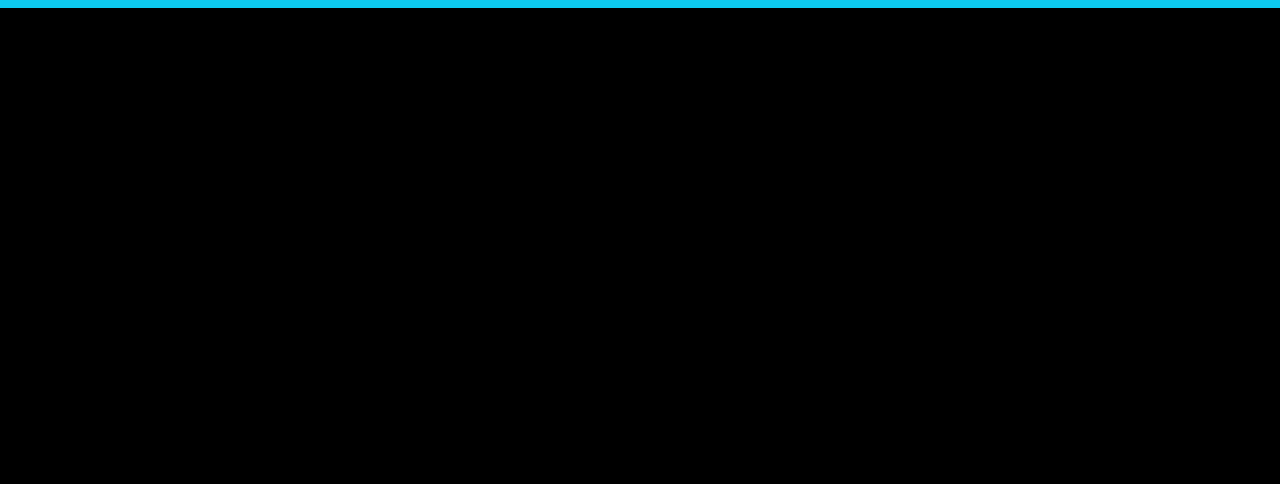
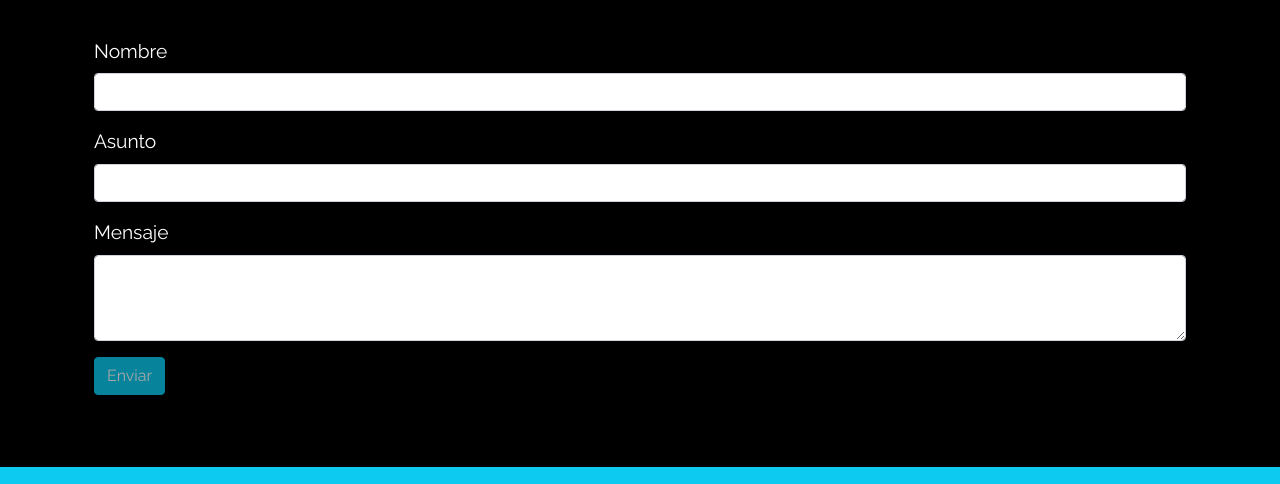
Before and after one commit to carolinaorellana/Pruebamodulo1, a plain HTML site: page index.html in a window 1280 px wide. Shown: the part 2308-2792 px from the top of the page. Before the commit the page ends 2316 px from the top, so only its background shows below. Drawn offline with nearby package versions, Linux system fonts and the light colour scheme.

Commit message:
-Sección formulario de contacto

```diff
--- a/assets/css/estilos.css
+++ b/assets/css/estilos.css
@@ -55,6 +55,12 @@ Body{
     border-top-color: #0dcaf0 !important;
 }
 
+/*Sección contacto*/
+.textform{
+    font-weight: 400;
+    font-size: 1.2rem;
+}
+
 /*Footer*/
 .backfoot{
     background-color: #0dcaf0;
--- a/assets/js/script.js
+++ b/assets/js/script.js
@@ -12,8 +12,15 @@ window.addEventListener('scroll', function(){
 })
 
 //tooltip (en cards e iconos de redes sociales)
-/*Bootstrap 5.1*/
+//Bootstrap 5.1
 var tooltipTriggerList = [].slice.call(document.querySelectorAll('[data-bs-toggle="tooltip"]'))
 var tooltipList = tooltipTriggerList.map(function (tooltipTriggerEl) {
     return new bootstrap.Tooltip(tooltipTriggerEl)
 })
+
+//Popover botón de contacto
+//Bootstrap 5.1
+var popoverTriggerList = [].slice.call(document.querySelectorAll('[data-bs-toggle="popover"]'))
+var popoverList = popoverTriggerList.map(function (popoverTriggerEl) {
+    return new bootstrap.Popover(popoverTriggerEl)
+})
--- a/index.html
+++ b/index.html
@@ -226,6 +226,33 @@
     </section>
 
     <!--Sección formulario de contacto-->
+    <section id="Contacto">
+        <div class="container my-5">
+            <h2 class="text-center titlesect pb-3">Contacto</h2>
+            <hr class="bg-info">
+            <div class="container py-4">
+                <!--Form bootstrap v5.1-->
+                <form>
+                    <div class="mb-3">
+                        <label for="validationCustom01" class="form-label textform">Nombre</label>
+                        <input type="text" class="form-control" id="validationCustom01">
+                    </div>
+                    <div class="mb-3">
+                        <label for="validationCustom01" class="form-label textform">Asunto</label>
+                        <input type="text" class="form-control" id="validationCustom01">
+                    </div>
+                    <div class="mb-3">
+                        <label for="exampleFormControlTextarea1" class="form-label textform">Mensaje</label>
+                        <textarea class="form-control" id="exampleFormControlTextarea1" rows="3"></textarea>
+                    </div>
+                    <span class="d-inline-block" tabindex="0" data-bs-toggle="popover" data-bs-trigger="hover focus" data-bs-content="La sección contacto se encuentra deshabilitada">
+                        <button class="btn btn-info text-white" type="button" disabled>Enviar</button>
+                    </span>
+
+                </form>
+            </div>
+        </div>
+    </section>
 
     <!--Footer-->
     <footer id="footer">
```
